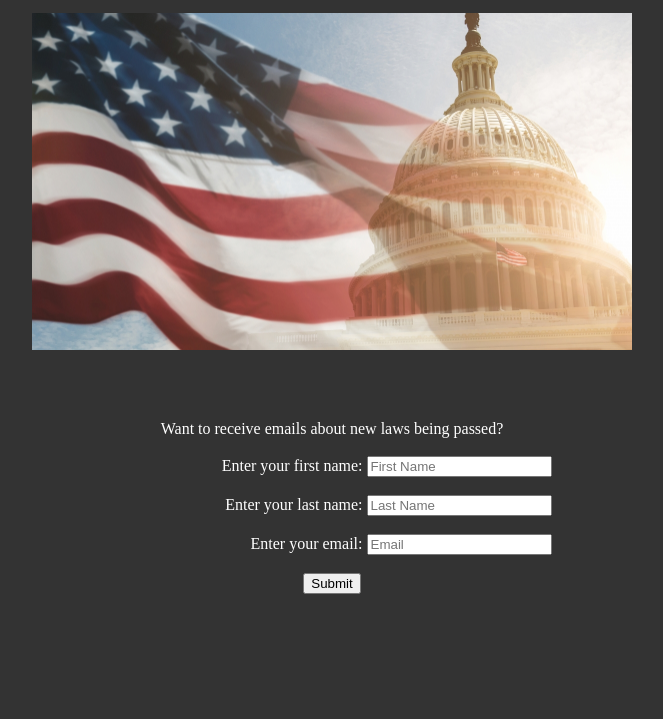
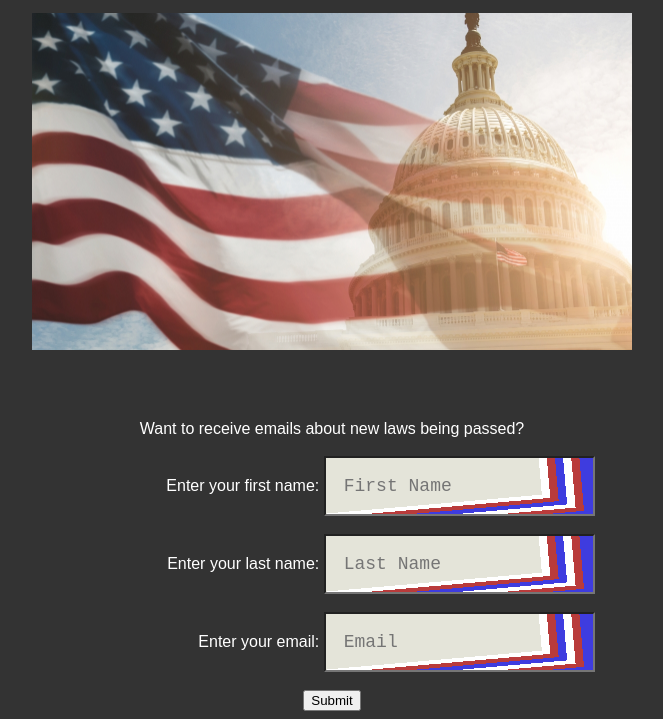
Before and after one commit to AllenCaoo/LawScraper, a website: page public/views/index.html in a window 1280 px wide. Shown: the part 109-828 px from the top of the page, without its empty margins (276-939 px from the left). Before the commit the page ends 800 px from the top, so only its background shows below. Drawn offline with Linux system fonts and the light colour scheme.

```diff
--- a/public/views/index.html
+++ b/public/views/index.html
@@ -32,6 +32,7 @@
 .submission-body {
     text-align: center;
     display: inline-block;
+    font-family: "Avenir Next", sans-serif;
 }
 
 .body {
@@ -43,14 +44,33 @@
     height: 100px;
 }
 
-label{
+label {
     display: inline-block;
     clear: left;
     width: 250px;
     text-align: right;
+    font-family: "Avenir Next", sans-serif;
 }
-input {
-  display: inline-block;
+input  {
+    display: inline-block;
+    padding : 1em;
+    box-sizing: border-box;
+    font-family: monospace;
+    font-size: 18px;
+    color:rgb(44, 25, 25);
+    background-color: #E4E4D9;
+    background-image: linear-gradient(175deg, rgba(0,0,0,0) 95%, #3e3cdf 95%),
+                        linear-gradient( 85deg, rgba(0,0,0,0) 95%, #3e3cdf 95%),
+                        linear-gradient(175deg, rgba(0,0,0,0) 90%, #b93b3b 90%),
+                        linear-gradient( 85deg, rgba(0,0,0,0) 92%, #b93b3b 92%),
+                        linear-gradient(175deg, rgba(0,0,0,0) 85%, #ffffff 85%),
+                        linear-gradient( 85deg, rgba(0,0,0,0) 89%, #ffffff 89%),
+                        linear-gradient(175deg, rgba(0,0,0,0) 80%, #3e3cdf 80%),
+                        linear-gradient( 85deg, rgba(0,0,0,0) 86%, #3e3cdf 86%),
+                        linear-gradient(175deg, rgba(0,0,0,0) 75%, #b93b3b 75%),
+                        linear-gradient( 85deg, rgba(0,0,0,0) 83%, #b93b3b 83%),
+                        linear-gradient(175deg, rgba(0,0,0,0) 70%, #ffffff 70%),
+                        linear-gradient( 85deg, rgba(0,0,0,0) 80%, #ffffff 80%);
 }
 
 </style>
```
